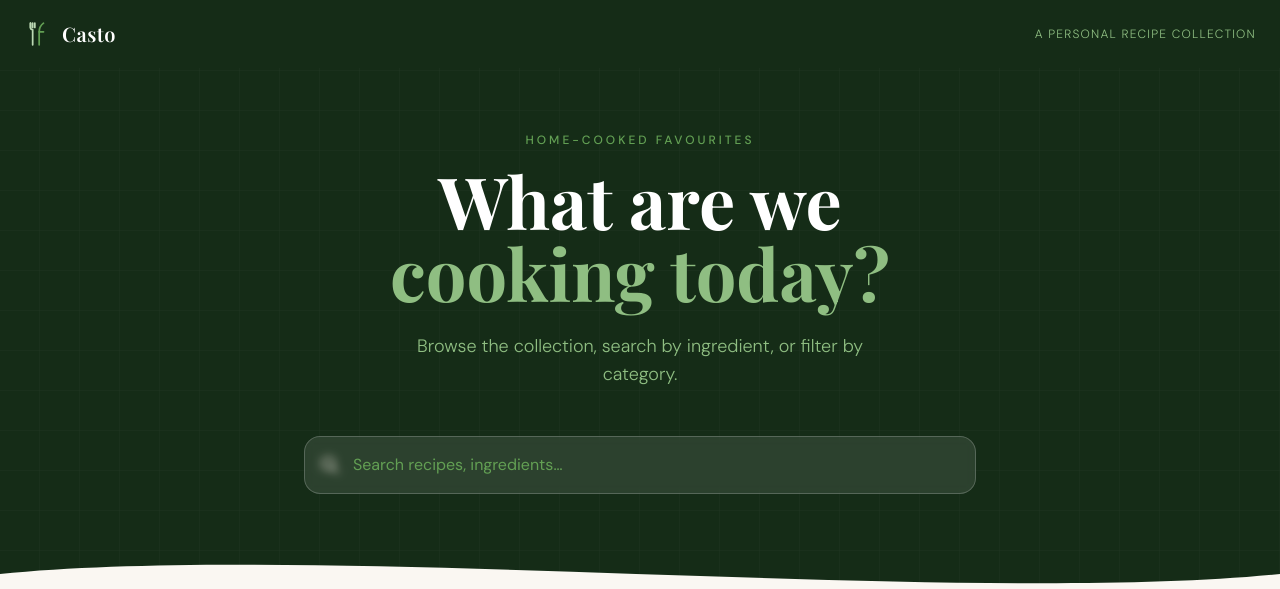
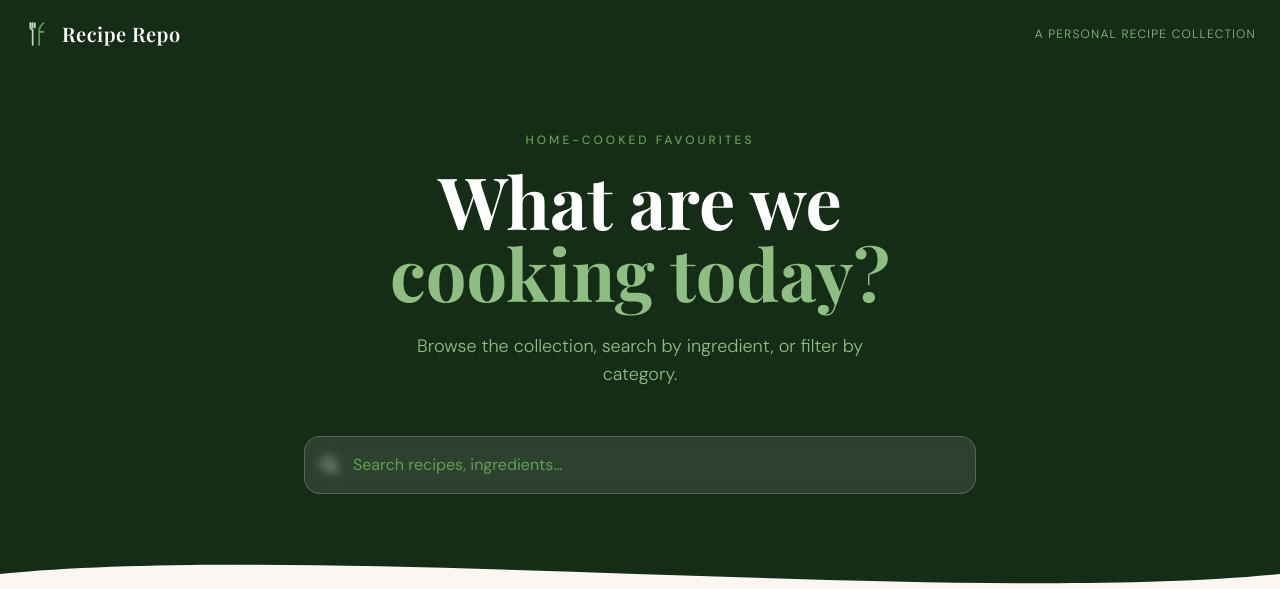
Before and after one commit to casto-tech/recipe_site, a Django app: page / in a window 1280 px wide. Shown: the top 589 px of the page. Run offline with Django 5.2, Linux system fonts and the light colour scheme; data that the repository does not hold is empty; some libraries are stand-ins or nearby versions; some web fonts are replaced.

Commit message:
update name on index

```diff
--- a/templates/recipes/index.html
+++ b/templates/recipes/index.html
@@ -19,7 +19,7 @@
           <path d="M18 2c0 0-4 3-4 8v12" stroke="#63a054" stroke-width="1.6" stroke-linecap="round" stroke-linejoin="round"/>
           <path d="M14 10h4" stroke="#63a054" stroke-width="1.6" stroke-linecap="round"/>
         </svg>
-        <span class="font-serif text-xl font-semibold tracking-wide">Casto</span>
+        <span class="font-serif text-xl font-semibold tracking-wide">Recipe Repo</span>
       </div>
       <p class="hidden sm:block text-forest-300 text-xs tracking-widest uppercase font-light">
         A personal recipe collection
```
